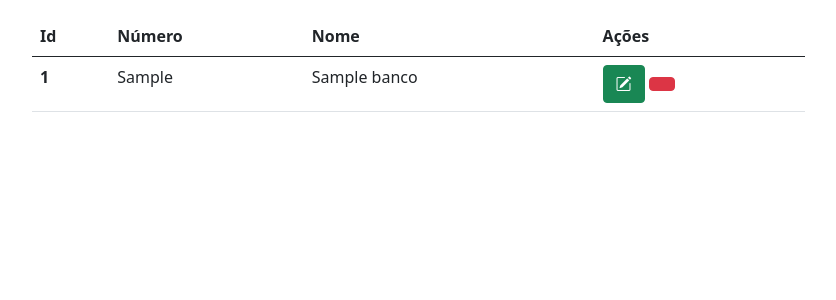
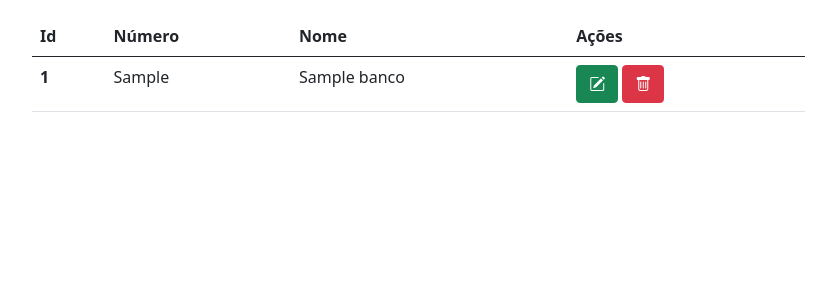
Before and after one commit to Davi-Ga/AplicativoWEB, a Django app: page /listar/banco/ in a window 1280 px wide. Shown: the part 80-380 px from the top of the page, without its empty margins (98-934 px from the left). Run offline with Django 4.2, Linux system fonts and the light colour scheme; tables that the repository leaves empty hold one stand-in row (values such as "Sample post").

Commit message:
button adicionado

```diff
--- a/app/banco/templates/banco/banco_list.html
+++ b/app/banco/templates/banco/banco_list.html
@@ -22,7 +22,7 @@
             <td>{{Banco.nome}}</td>
             <td>
               <button type="button" class="btn btn-success"><i class="bi bi-pencil-square"></i></button>
-              <button type="button" class="btn btn-danger"><i class="far fa-trash-alt"></i></button>
+              <button type="button" class="btn btn-danger"><i class="bi bi-trash"></i></button>
           </td>
 
           </tr>
```
